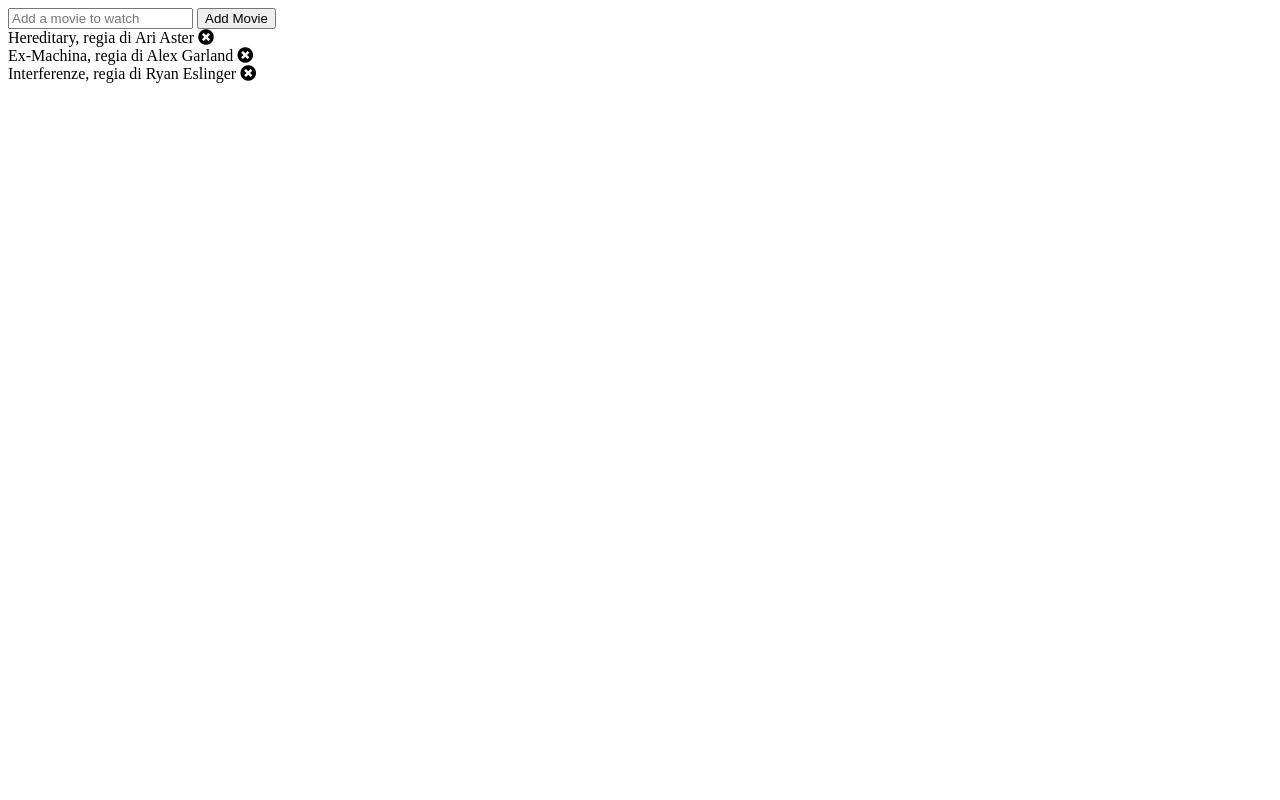
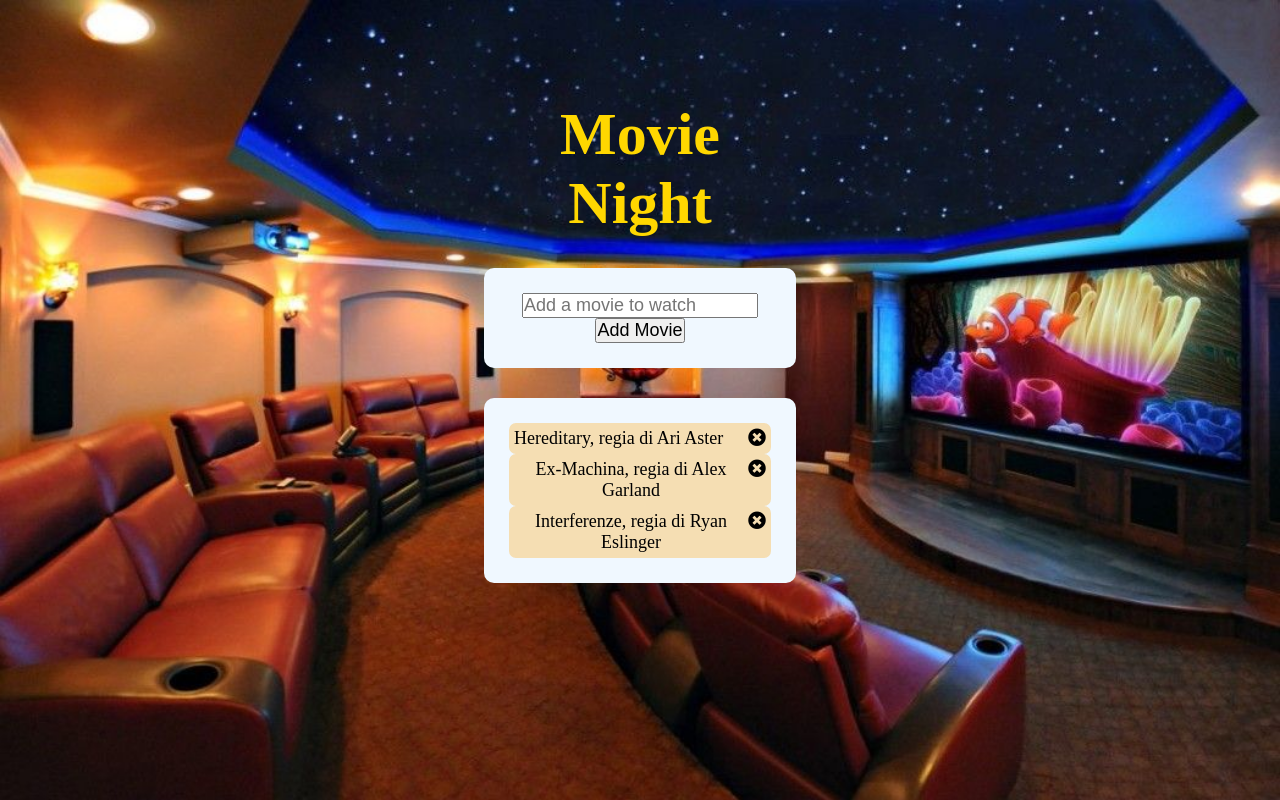
Before and after one commit to AlessandroMarinuzzi/vue-todolist, a plain HTML site: page index.html in a window 1280 px wide. Drawn offline with nearby package versions, Linux system fonts and the light colour scheme.

Commit message:
- Final Commit - PNG Pics display their own BGrounds, bug to fix. - Do not add "Checked" icon, move it to bonus.

```diff
--- a/assets/css/style.css
+++ b/assets/css/style.css
@@ -0,0 +1,51 @@
+*{
+    box-sizing: border-box;
+    padding: 0;
+    margin: 0;
+}
+
+body{
+    background-image: url("../img/Movie_Theater.jpg");
+    background-size: cover;
+    background-repeat: no-repeat;
+}
+/* .active{
+    color: green;
+} */
+
+.container{
+    width: 40%;
+    margin: 0 auto;
+    padding: 100px;
+    text-align: center;
+}
+
+.title{
+    color: gold;
+    font-size: 60px;
+}
+
+.addMovie{
+    background-color: aliceblue;
+    border-radius: 10px;
+    margin: 30px auto;
+    padding: 25px;
+}
+input,
+button{
+    font-size: 18px;
+}
+
+.movies{
+    background-color: aliceblue;
+    padding: 25px;
+    border-radius: 10px;
+}
+.movie{
+    background-color: wheat;
+    display: flex;
+    justify-content: space-between;
+    border-radius: 7px;
+    font-size: 18px;
+    padding: 5px;
+}
--- a/assets/js/main.js
+++ b/assets/js/main.js
@@ -7,7 +7,8 @@ Cliccando sulla "X" l'utente puó cancellare una task
 Se non ci sono piu task nella lista, mostrate un messaggio tipo "Nulla da fare"
 Inoltre L'utente vuole poter modificare una task giá inserita
 ma vuole anche poter indicare che la task é stata completata (con un icona cliccabile)
-Quando l'utente inserisce una task ha due modi per salvarla: o preme il pulsante add o preme il taso Enter della tastiera. Attenzione: l'utente non deve inserire tasks vuote ma almeno un tot di caratteri. */
+Quando l'utente inserisce una task ha due modi per salvarla: o preme il pulsante add o preme il taso Enter della tastiera.
+Attenzione: l'utente non deve inserire tasks vuote ma almeno un tot di caratteri. */
 
 const root = new Vue({
     el: "#root",
@@ -23,8 +24,10 @@ const root = new Vue({
 
     methods:{
         addMovie(){
+            if(this.newMovie.length >= 1){
             this.movies.push(this.newMovie),
             this.newMovie = ""
+            }
         },
 
         removeMovie(index){
--- a/index.html
+++ b/index.html
@@ -13,7 +13,8 @@
 </head>
 
 <body>
-    <div id="root">
+    <div id="root" class="container">
+        <h1 class="title">Movie Night</h1>
         <div class="addMovie">
             <input type="text" v-model="newMovie" placeholder="Add a movie to watch">
             <button @click="addMovie">Add Movie</button>
@@ -22,6 +23,7 @@
         <!-- Movies to watch -->
         <div class="movies" v-if="movies.length > 0">
             <div class="movie" v-for="(movie, index) in movies" contenteditable="true">{{movie}}
+                <!-- <i class="fas fa-check-circle" @click=""></i> -->
                 <i class="fas fa-times-circle" @click="removeMovie(index)"></i>
             </div>
         </div>
```
Also changed, not shown: assets/img/Movie_Theater.jpg (added), assets/img/png-transparent-film-screening-night-cinema-child-movie-miscellaneous-text-logo.png (added).
